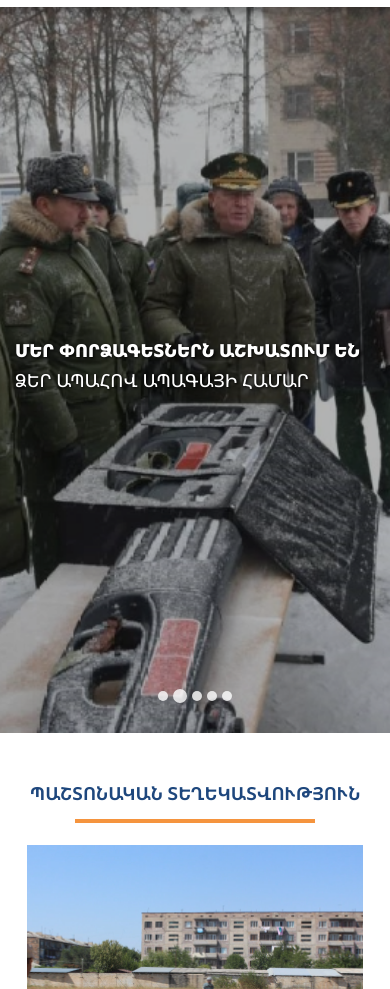
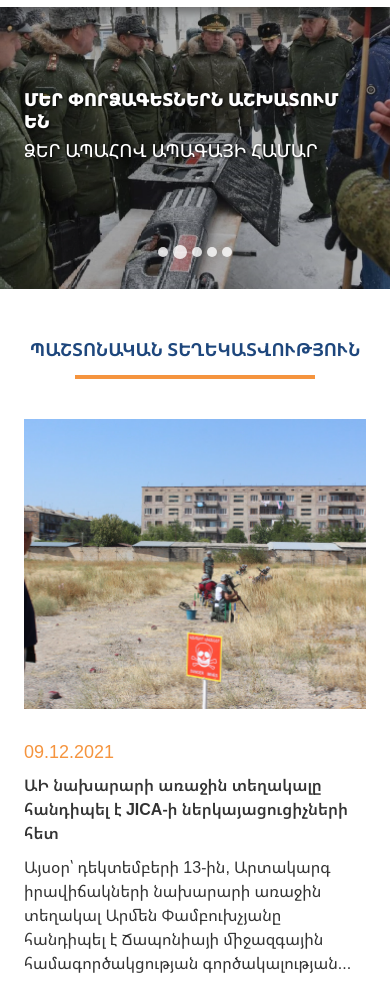
Before and after one commit to Narek700/poak, a website: page index.html in a window 390 px wide. Shown: the part 111-1100 px from the top of the page. Drawn offline with Linux system fonts and the light colour scheme; files whose address does not match are found by name.

Commit message:
changes 36

```diff
--- a/sass/_head-carousel.scss
+++ b/sass/_head-carousel.scss
@@ -146,6 +146,7 @@
 @media only screen and (max-width: 1199px) {
   .page-head .carousel .slick-list .slick-track .slick-slide .title {
     padding-top: 270px;
+
     h2 {
       font-size: 40px;
     }
@@ -158,7 +159,7 @@
 
 @media only screen and (max-width: 991px) {
   .page-head .carousel .slick-list .slick-track .slick-slide .title {
-    padding-top: 118px;
+    padding-top: 200px;
 
     h2 {
       font-size: 33px;
@@ -171,9 +172,43 @@
 }
 
 @media only screen and (max-width: 767px) {
+  .container {
+    padding-left: 24px;
+    padding-right: 24px;
+  }
   .page-head .carousel .slick-list .slick-track .slick-slide .title {
     h2, h3 {
       font-size: 18px;
     }
   }
+
+  .page-head {
+    min-height: auto;
+
+    .carousel {
+      min-height: 400px;
+
+      .slick-list {
+        min-height: 400px;
+
+        .slick-track {
+          min-height: 400px;
+
+          .slick-slide {
+            min-height: 400px;
+
+            .img {
+              width: 100%;
+              height: 100%;
+              object-fit: cover;
+            }
+
+            .title {
+              height: auto;
+            }
+          }
+        }
+      }
+    }
+  }
 }
--- a/sass/global-styles.scss
+++ b/sass/global-styles.scss
@@ -1040,7 +1040,7 @@ button, input, .form-control, .btn {
     padding: 48px 0 100px;
 
     .second-carousel .slick-slide {
-      padding: 0 12px;
+      padding: 0;
     }
 
     .image-info {
@@ -1108,7 +1108,7 @@ button, input, .form-control, .btn {
   .section-title {
     font-size: 18px;
     line-height: 24px;
-    margin-bottom: 40px;
+    margin-bottom: 58px;
     padding: 0 24px;
   }
 
```
Also changed, not shown: css/style.css.
